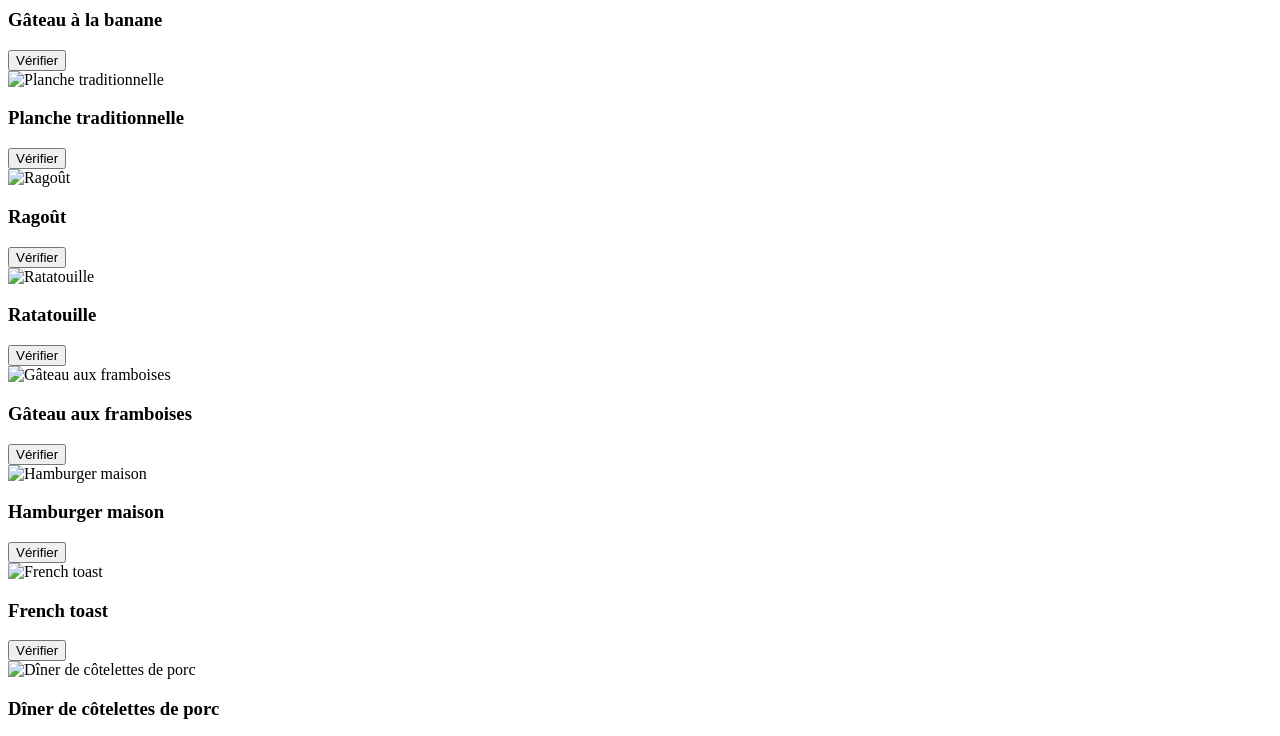
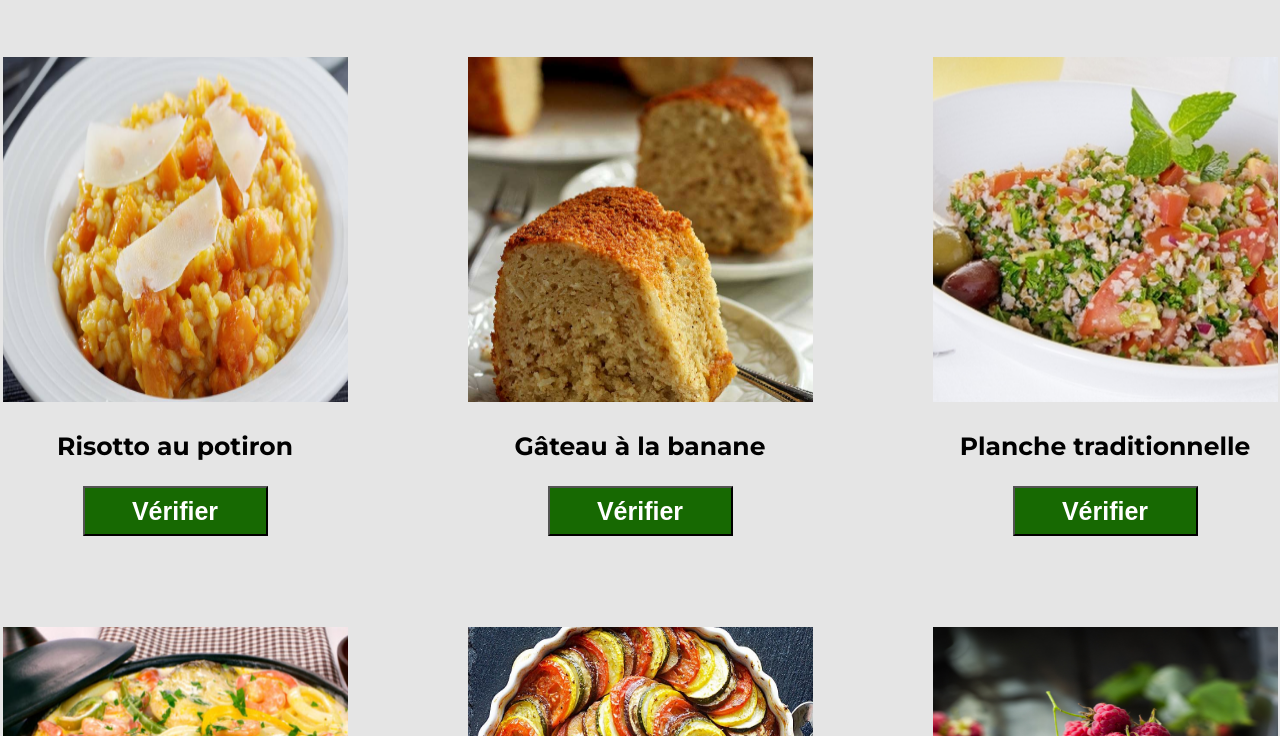
Before and after one commit to sottjr/Omma-receitas, a plain HTML site: page recettes.html in a window 1280 px wide. Shown: the part 320-1056 px from the top of the page. Drawn offline with Linux system fonts and the light colour scheme; the site is published under a folder, as on GitHub Pages, so addresses that start at the root find nothing.

Commit message:
corrigindos links externos

```diff
--- a/Risotto.html
+++ b/Risotto.html
@@ -6,7 +6,7 @@
     <meta http-equiv="X-UA-Compatible" content="IE=edge">
     <meta name="viewport" content="width=device-width, initial-scale=1.0">
     <title>Omma - Recettes en ligne</title>
-    <link rel="stylesheet" href="/css/global.css">
+    <link rel="stylesheet" href="css/global.css">
 
 </head>
 
@@ -15,7 +15,7 @@
 <body>
     <header class="container-logo">
         <div>
-            <img class="logo" src="/img/logo.png" alt="Logo du site Omma" />
+            <img class="logo" src="img/logo.png" alt="Logo du site Omma" />
         </div>
         <nav>
             <ul class="menu">
@@ -34,7 +34,7 @@
     <main class="principal">
         <section id="receita">
             <h1 class="titulo-receita">Risotto au potiron</h1>
-            <img class="img-risoto" src="/img/risoto.png" alt="Image d'un risotto au potiron" />
+            <img class="img-risoto" src="img/risoto.png" alt="Image d'un risotto au potiron" />
             <br>
             <button class="tags">Facile</button>
             <button class="tags">Pour 4 personnes</button>
@@ -80,19 +80,19 @@
             <h1 id="receitas-lado">Rxevenu lié</h1>
             <div class="card">
                 <a href="#">
-                    <img src="/img/moqueca.png" alt="Ragoût">
+                    <img src="img/moqueca.png" alt="Ragoût">
                 </a>
                 <h3 class="receitas-lado">Ragoût</h3>
             </div>
             <div class="card">
                 <a href="#">
-                    <img src="/img/bolo-banana.png" alt="Gâteau à la banane">
+                    <img src="img/bolo-banana.png" alt="Gâteau à la banane">
                 </a>
                 <h3 class="receitas-lado">Gâteau à la banane</h3>
             </div>
             <div class="card">
                 <a href="#">
-                    <img src="/img/tabule.png" alt="Planche traditionnelle">
+                    <img src="img/tabule.png" alt="Planche traditionnelle">
                 </a>
                 <h3 class="receitas-lado">Planche traditionnelle</h3>
             </div>
@@ -102,7 +102,7 @@
 </body>
 <footer>
     <div class="container-footer">
-        <img class="logo" src="/img/logo.png" alt="Logo du site Omma" />
+        <img class="logo" src="img/logo.png" alt="Logo du site Omma" />
         <p class="footer-text">© 2022 Omma - Copyrights.</p>
     </div>
 </footer>
--- a/recettes.html
+++ b/recettes.html
@@ -6,15 +6,15 @@
     <meta http-equiv="X-UA-Compatible" content="IE=edge">
     <meta name="viewport" content="width=device-width, initial-scale=1.0">
     <title>Omma - Recettes en ligne</title>
-    <link rel="stylesheet" href="/css/global.css">
-    <link rel="stylesheet" href="/css/recettes.css">
+    <link rel="stylesheet" href="css/global.css">
+    <link rel="stylesheet" href="css/recettes.css">
 
 </head>
 
 <body>
     <header class="container-logo">
         <div>
-            <img class="logo" src="/img/logo.png" alt="Logo du site Omma" />
+            <img class="logo" src="img/logo.png" alt="Logo du site Omma" />
         </div>
         <nav>
             <ul class="menu">
@@ -36,47 +36,47 @@
         <h1 class="titulo-receita titulo-list">Toutes les recettes</h1><br>
         <section class="container-list">
             <div class="card-list">
-                <img class="img-list" src="/img/risoto.png" alt="Risotto au potiron">
+                <img class="img-list" src="img/risoto.png" alt="Risotto au potiron">
                 <h3 class="list-subtitle">Risotto au potiron</h3>
                 <a href="Risotto.html"><button class="button-list">Vérifier</button></a>
             </div>
             <div class="card-list">
-                <img class="img-list" src="/img/bolo-banana.png" alt="Gâteau à la banane">
+                <img class="img-list" src="img/bolo-banana.png" alt="Gâteau à la banane">
                 <h3 class="list-subtitle">Gâteau à la banane</h3>
                 <a href="#"><button class="button-list">Vérifier</button></a>
             </div>
             <div class="card-list">
-                <img class="img-list" src="/img/tabule.png" alt="Planche traditionnelle">
+                <img class="img-list" src="img/tabule.png" alt="Planche traditionnelle">
                 <h3 class="list-subtitle">Planche traditionnelle</h3>
                 <a href="#"><button class="button-list">Vérifier</button></a>
             </div>
             <div class="card-list">
-                <img class="img-list" src="/img/moqueca.png" alt="Ragoût">
+                <img class="img-list" src="img/moqueca.png" alt="Ragoût">
                 <h3 class="list-subtitle">Ragoût</h3>
                 <a href="#"><button class="button-list">Vérifier</button></a>
             </div>
             <div class="card-list">
-                <img class="img-list" src="/img/Ratatouille.jpg" alt="Ratatouille">
+                <img class="img-list" src="img/Ratatouille.jpg" alt="Ratatouille">
                 <h3 class="list-subtitle">Ratatouille</h3>
                 <a href="#"><button class="button-list">Vérifier</button></a>
             </div>
             <div class="card-list">
-                <img class="img-list" src="/img/framboesa.jpg" alt="Gâteau aux framboises">
+                <img class="img-list" src="img/framboesa.jpg" alt="Gâteau aux framboises">
                 <h3 class="list-subtitle">Gâteau aux framboises</h3>
                 <a href="#"><button class="button-list">Vérifier</button></a>
             </div>
             <div class="card-list">
-                <img class="img-list" src="/img/Hamburger-maison.jpg" alt="Hamburger maison">
+                <img class="img-list" src="img/Hamburger-maison.jpg" alt="Hamburger maison">
                 <h3 class="list-subtitle">Hamburger maison</h3>
                 <a href="#"><button class="button-list">Vérifier</button></a>
             </div>
             <div class="card-list">
-                <img class="img-list" src="/img/frenchtoast.jpg" alt="French toast">
+                <img class="img-list" src="img/frenchtoast.jpg" alt="French toast">
                 <h3 class="list-subtitle">French toast</h3>
                 <a href="#"><button class="button-list">Vérifier</button></a>
             </div>
             <div class="card-list">
-                <img class="img-list" src="/img/Diner-de-cotelettes-de-porc.jpg" alt="Dîner de côtelettes de porc">
+                <img class="img-list" src="img/Diner-de-cotelettes-de-porc.jpg" alt="Dîner de côtelettes de porc">
                 <h3 class="list-subtitle">Dîner de côtelettes de porc</h3>
                 <a href="#"><button class="button-list">Vérifier</button></a>
             </div>
@@ -85,7 +85,7 @@
 </body>
 <footer>
     <div class="container-footer">
-        <img class="logo" src="/img/logo.png" alt="Logo du site Omma" />
+        <img class="logo" src="img/logo.png" alt="Logo du site Omma" />
         <p class="footer-text">© 2022 Omma - Copyrights.</p>
     </div>
 </footer>
```
Also changed, not shown: contact.html (+5 -5 lines), index.html (+7 -7 lines).
